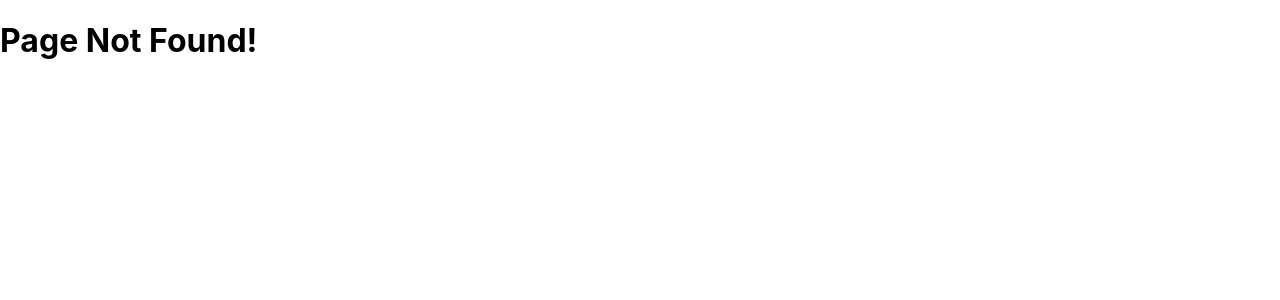
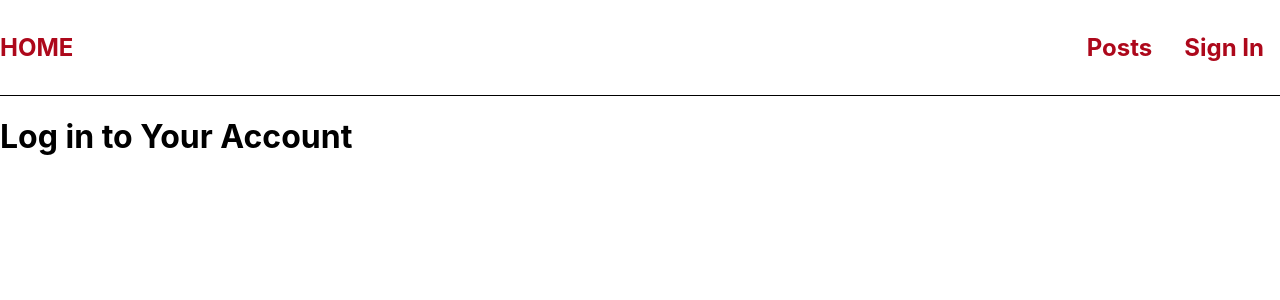
Before and after one commit to neodtruman/nextjs-blog, a Next.js app: page /user/login in a window 1280 px wide. Before the commit this address had no page. Shown: the top 300 px of the page. Built offline with nearby package versions, Linux system fonts and the light colour scheme.

Commit message:
Chapter 4

```diff
--- /dev/null
+++ b/components/layout/layout.js
@@ -0,0 +1,11 @@
+import Navigation from './navigation';
+import { Fragment } from 'react';
+
+export default function Layout(props) {
+  return (
+    <Fragment>
+      <Navigation />
+      <main>{props.children}</main>
+    </Fragment>
+  )
+}
--- /dev/null
+++ b/components/layout/navigation.js
@@ -0,0 +1,26 @@
+import Link from "next/link";
+import styles from './navigation.module.css';
+
+export default function Navigation() {
+  return (
+    <header className={styles.header}>
+      <Link href="/">
+        <a className={styles['nav-link']}>HOME</a>
+      </Link>
+      <nav>
+        <ul>
+          <li>
+            <Link href="/posts">
+              <a className={styles['nav-link']}>Posts</a>
+            </Link>
+          </li>
+          <li>
+            <Link href="/user/login">
+              <a className={styles['nav-link']}>Sign In</a>
+            </Link>
+          </li>
+        </ul>
+      </nav>
+    </header>
+  )
+}
--- /dev/null
+++ b/components/layout/navigation.module.css
@@ -0,0 +1,30 @@
+.header {
+  width: 100%;
+  height: 6rem;
+  display: flex;
+  align-items: center;
+  justify-content: space-between;
+  border-bottom: 1px solid black;
+}
+
+.header ul {
+  list-style: none;
+  display: flex;
+  margin: 0;
+  padding: 0;
+}
+
+.header li {
+  margin: 0 1rem;
+}
+
+.nav-link {
+  font-weight: bold;
+  font-size: 1.5rem;
+  cursor: pointer;
+  color: var(--theme-color-dark);
+}
+.nav-link:hover,
+.nav-link:active {
+  color: var(--theme-color-light);
+}
--- a/pages/_app.js
+++ b/pages/_app.js
@@ -1,7 +1,12 @@
-import '../styles/globals.css'
+import Layout from '../components/layout/layout';
+import '../styles/globals.css';
 
 function MyApp({ Component, pageProps }) {
-  return <Component {...pageProps} />
+  return (
+    <Layout>
+      <Component {...pageProps} />
+    </Layout>
+  )
 }
 
 export default MyApp
--- /dev/null
+++ b/pages/user/login.js
@@ -0,0 +1,5 @@
+export default function LoginPage() {
+  return (
+    <h1>Log in to Your Account</h1>
+  );
+}
--- a/styles/globals.css
+++ b/styles/globals.css
@@ -1,5 +1,8 @@
 html,
 body {
+  --theme-color-light: #e60023;
+  --theme-color-dark: #ad081b;
+
   padding: 0;
   margin: 0;
   font-family: -apple-system, BlinkMacSystemFont, Segoe UI, Roboto, Oxygen,
```
